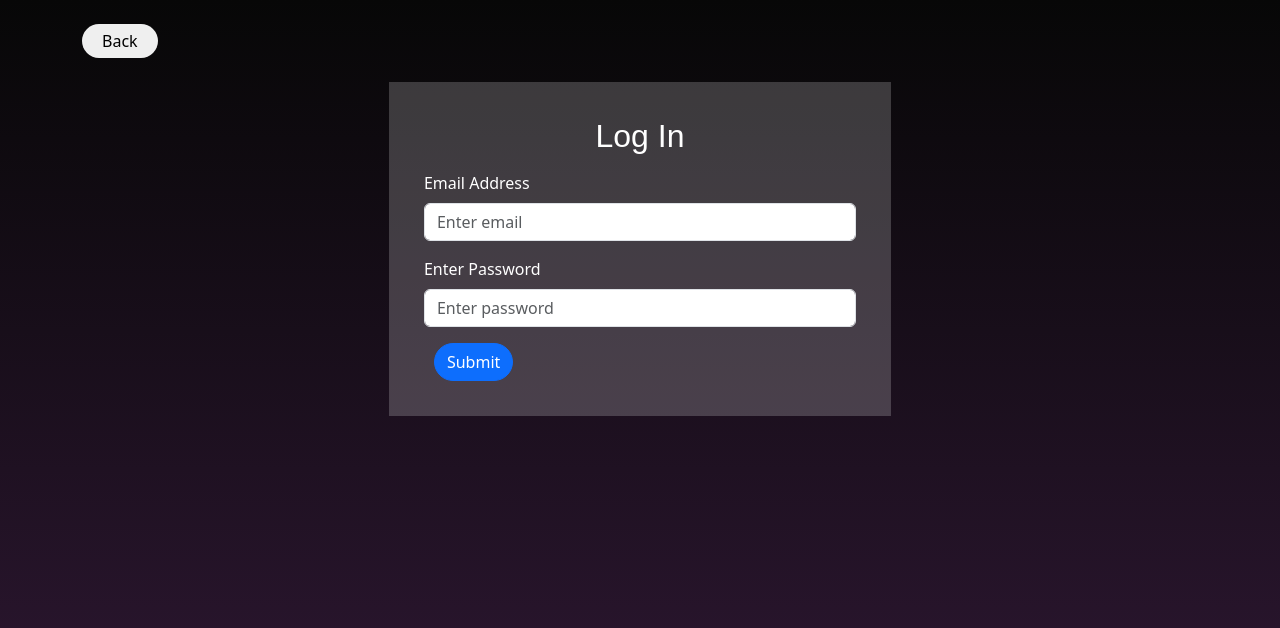
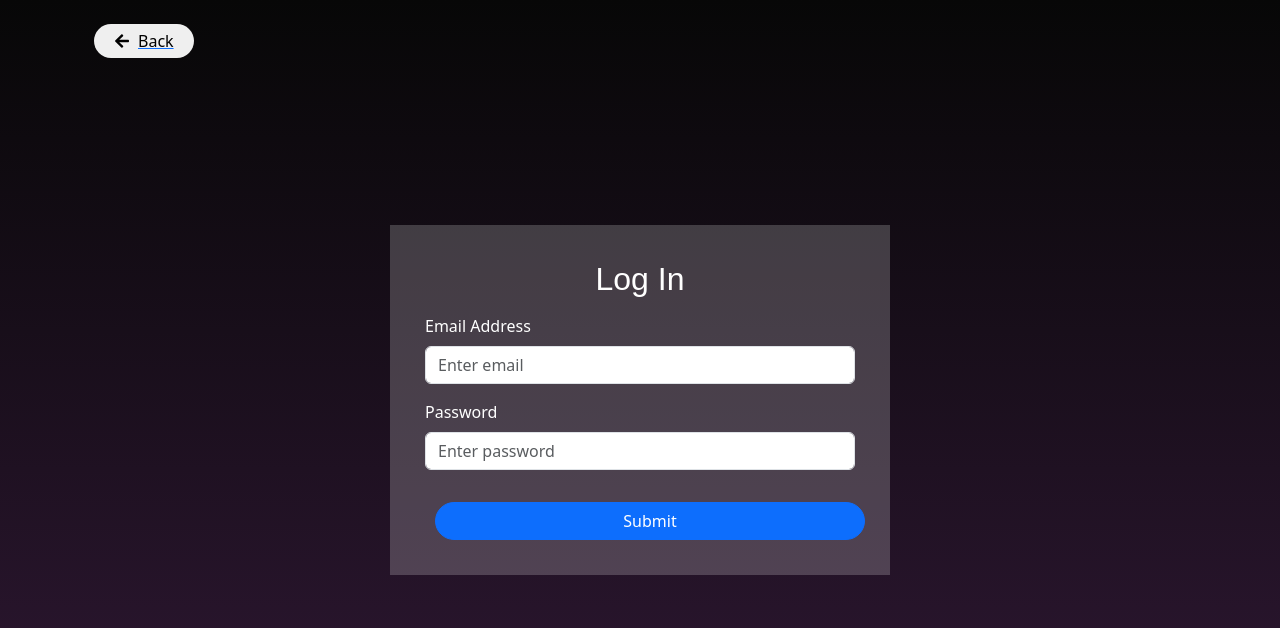
Before and after one commit to kazeulo/fortuna, a React (Create React App) app: page /login in a window 1280 px wide. Shown: the top 628 px of the page. Built offline with nearby package versions, Linux system fonts and the light colour scheme.

Commit message:
fix: design authentication pages

```diff
--- a/src/components/main pages/login.js
+++ b/src/components/main pages/login.js
@@ -3,33 +3,39 @@ import Container from 'react-bootstrap/Container'
 import Button from 'react-bootstrap/Button';
 import Form from 'react-bootstrap/Form';
 import { Link } from 'react-router-dom';
+import { FaArrowLeft } from "react-icons/fa";
 
 import '../../css/main pages/userAuth.css';
 
-const Login = () =>{
+const Login = () => {
+  return (
+    <Container className="login position-relative d-flex flex-column justify-content-center align-items-center vh-100">
 
-    return(
-        <Container className="login">
-            <Link to="/">
-                <button className="back-btn my-4">Back</button>
+      <Link to="/" className="position-absolute top-0 start-0 m-4">
+        <button className="back-btn d-flex align-items-center gap-2">
+            <FaArrowLeft /> Back
+        </button>
       </Link>
 
-            <Form className="userAuth-form mx-auto">
+      <Form className="userAuth-form w-100" style={{ maxWidth: "500px" }}>
         <h2 className="text-center mb-3">Log In</h2>
+
         <Form.Group className="mb-3" controlId="email">
           <Form.Label>Email Address</Form.Label>
           <Form.Control type="email" placeholder="Enter email" />
         </Form.Group>
 
-                <Form.Label>Enter Password</Form.Label>
+        <Form.Group className="mb-3" controlId="password">
+          <Form.Label>Password</Form.Label>
           <Form.Control type="password" placeholder="Enter password" />
+        </Form.Group>
 
-                <Button type="submit" className="primary-button mt-3">
+        <Button type="submit" className="primary-button w-100 mt-3">
           Submit
         </Button>
       </Form>
     </Container>
-    )
-}
+  );
+};
 
 export default Login;
--- a/src/components/main pages/signup.js
+++ b/src/components/main pages/signup.js
@@ -3,28 +3,33 @@ import Container from 'react-bootstrap/Container';
 import Button from 'react-bootstrap/Button';
 import Form from 'react-bootstrap/Form';
 import { Link } from 'react-router-dom';
+import { FaArrowLeft } from "react-icons/fa";
 
 import '../../css/main pages/userAuth.css';
 
 const Signup = () => {
-
   return (
-        <Container>
-            <Link to="/">
-                <button className="back-btn my-4">Back</button>
+    <Container className="signup position-relative d-flex flex-column justify-content-center align-items-center vh-100">
+      {/* Back Button in Top-Left Corner */}
+      <Link to="/" className="position-absolute top-0 start-0 m-4">
+        <button className="back-btn d-flex align-items-center gap-2">
+            <FaArrowLeft /> Back
+        </button>
       </Link>
 
-            <Form className="userAuth-form mx-auto">
+      {/* Centered Signup Form */}
+      <Form className="userAuth-form w-100" style={{ maxWidth: "500px" }}>
         <h2 className="text-center mb-3">Sign Up</h2>
+
         <div className="d-flex gap-3">
-                    <Form.Group className="mb-3" controlId="email">
+          <Form.Group className="mb-3 flex-fill" controlId="firstName">
             <Form.Label>First Name</Form.Label>
-                        <Form.Control type="name" placeholder="Enter first name" />
+            <Form.Control type="text" placeholder="Enter first name" />
           </Form.Group>
 
-                    <Form.Group className="mb-3" controlId="email">
+          <Form.Group className="mb-3 flex-fill" controlId="lastName">
             <Form.Label>Last Name</Form.Label>
-                        <Form.Control type="name" placeholder="Enter last name" />
+            <Form.Control type="text" placeholder="Enter last name" />
           </Form.Group>
         </div>
 
@@ -33,22 +38,22 @@ const Signup = () => {
           <Form.Control type="email" placeholder="Enter email" />
         </Form.Group>
 
-                <Form.Group className="mb-3">
+        <Form.Group className="mb-3" controlId="password">
           <Form.Label>Password</Form.Label>
           <Form.Control type="password" placeholder="Enter password" />
         </Form.Group>
 
-                <Form.Group className="mb-3">
+        <Form.Group className="mb-3" controlId="confirmPassword">
           <Form.Label>Confirm Password</Form.Label>
           <Form.Control type="password" placeholder="Re-enter password" />
         </Form.Group>
 
-                <Button type="submit" className="primary-button mt-3">
+        <Button type="submit" className="primary-button w-100 mt-3">
           Submit
         </Button>
       </Form>
     </Container>
-    )
-}
+  );
+};
 
 export default Signup;
--- a/src/components/partials/sidebar.js
+++ b/src/components/partials/sidebar.js
@@ -1,6 +1,4 @@
 // import React, { useState } from 'react';
-
-// styling
 import '../../css/partials/sidebar.css';
 import '../../App.css';
 import '../../css/variables.css';
```
Also changed, not shown: src/components/main pages/Dashboard.js (added). Lines whose indentation alone changed are shown as unchanged.
